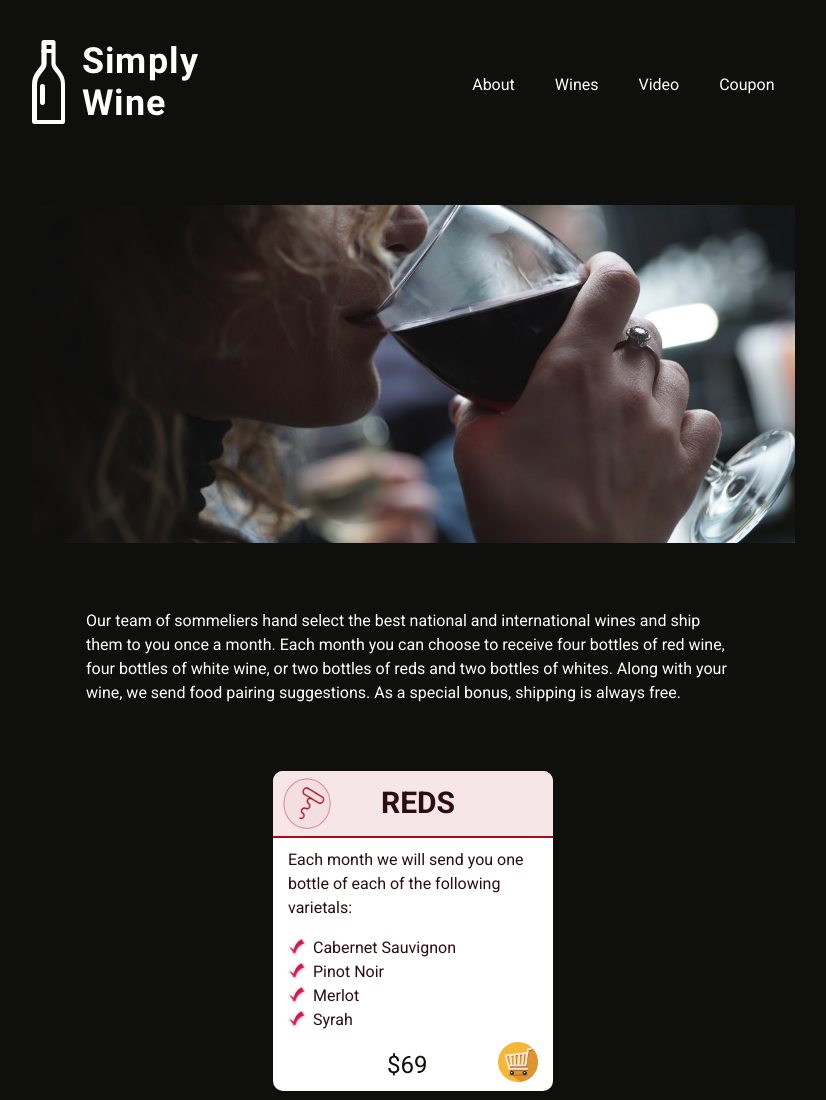
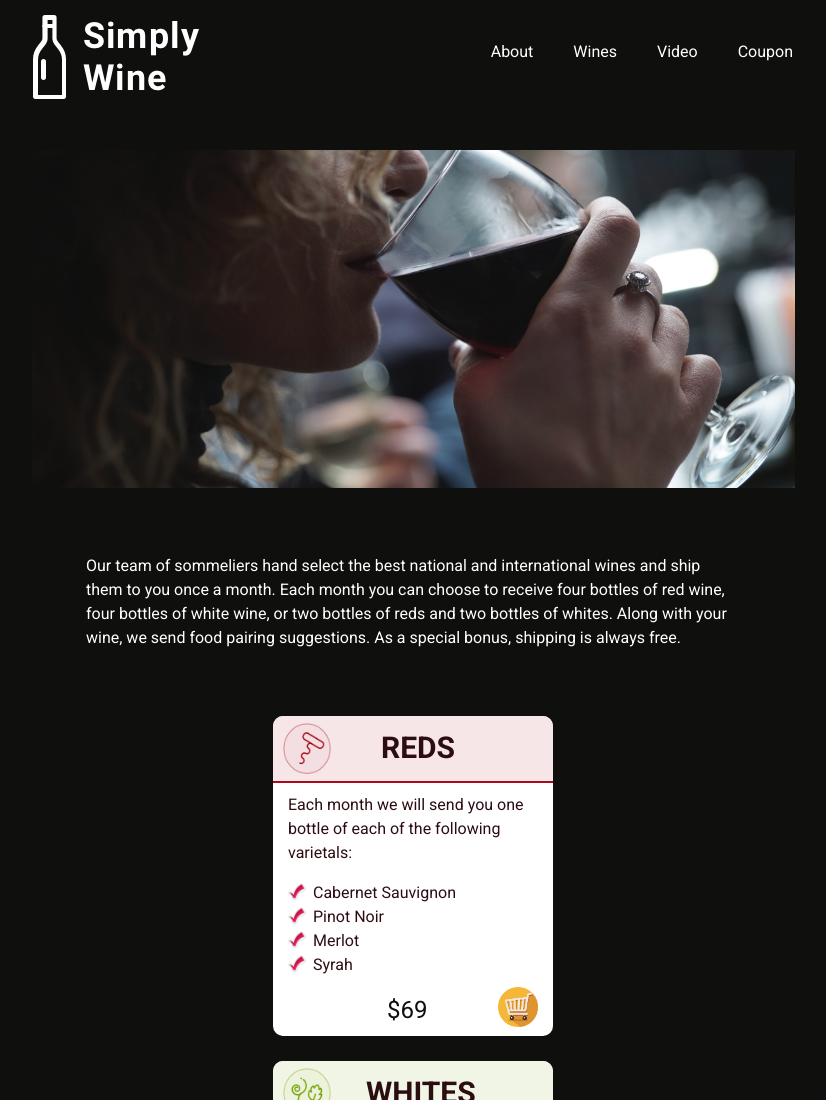
Before and after one commit to RebeccaMooneyham/simply-wine, a plain HTML site: page index.html in a window 1280 px wide. Shown: the top 1100 px of the page, without its empty margins (227-1053 px from the left). Drawn offline with Linux system fonts and the light colour scheme.

Commit message:
Changed layout so it has a fixed header

```diff
--- a/css/styles.css
+++ b/css/styles.css
@@ -3,10 +3,10 @@ body {
 	font-family: 'Roboto', sans-serif;
 	background-color: #0f0f0d;
 	color: #fff;
+	margin-top: 50px;
 }
 
-.wrapper,
-#nav-bar nav ul {
+.wrapper {
 	display: flex;
 	flex-direction: column;
 	align-items: center;
@@ -15,26 +15,50 @@ body {
 
 /* -- Header (logo and nav) -- */
 #header-img {
-	margin-top: 40px;
+	margin-top: 15px;
 }
 
 #header-img img {
+	width: 83px;
+	height: 42px;
+}
+
+#header {
+	display: flex;
+	flex-direction: row;
+	justify-content: center;
+	width: 90%;
+	overflow: hidden;
+	background-color: #0f0f0d;
+	position: fixed; /* Set the navbar to fixed position */
+	top: 0; /* Position the navbar at the top of the page */
+}
+
+.menu {
+	display: flex;
+	align-items: center;
+}
+
+.menu li a {
 	display: block;
-	margin: auto;
+	padding: 10px 6px;
+	flex: 1;
 }
 
 #nav-bar {
-	margin-top: 30px;
+	margin-top: 8px;
 }
 
 #nav-bar ul {
 	list-style-type: none;
 	padding: 0;
+	margin-bottom: 0;
 }
 
 #nav-bar li {
-	margin-bottom: 15px;
+	/* margin-bottom: 15px; */
 	text-align: center;
+	font-size: 12px;
 }
 
 #nav-bar a {
@@ -42,9 +66,13 @@ body {
 	color: #fff;
 }
 
+html {
+	scroll-padding-top: 125px; /* height of sticky header */
+}
+
 /* -- Banner image area -- */
 #banner {
-	margin-top: 50px;
+	margin-top: 25px;
 }
 
 #banner img {
@@ -260,6 +288,9 @@ img.fb {
 
 /* ---- Media Queries ---- */
 @media only screen and (min-width: 768px) {
+	body {
+		margin-top: 125px;
+	}
 	.wrapper {
 		max-width: 650px;
 		margin: auto;
@@ -269,7 +300,13 @@ img.fb {
 		display: flex;
 		flex-direction: row;
 		justify-content: space-between;
-		width: 568.75px;
+		width: 700px;
+		padding-bottom: 10px;
+	}
+
+	#header-img img {
+		width: 166px;
+		height: 84px;
 	}
 
 	.menu {
@@ -281,6 +318,14 @@ img.fb {
 		display: block;
 		padding: 30px 20px;
 		flex: 1;
+	}
+
+	#nav-bar li {
+		font-size: 16px;
+	}
+
+	#nav-bar ul {
+		margin-top: 5px;
 	}
 
 	#about {
@@ -320,6 +365,10 @@ img.fb {
 	}
 
 	#header {
-		width: 763px;
+		width: 800px;
+	}
+
+	#header-img img {
+		margin-left: 20px;
 	}
 }
```
